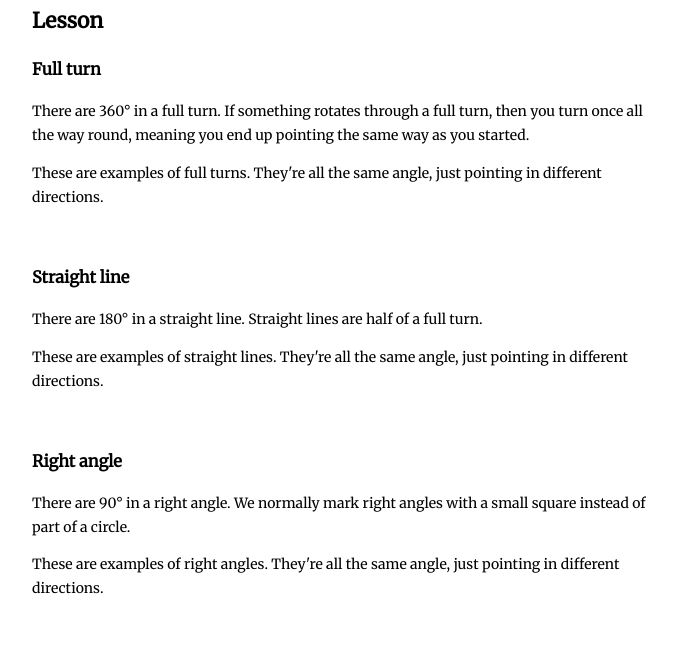
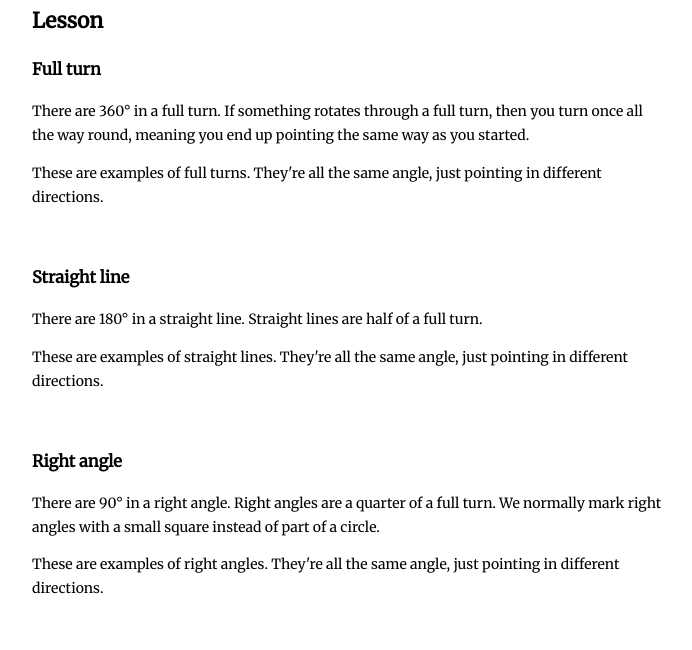
Before and after one commit to mwilliamson/maths-lessons, a website: page types-of-angles.html in a window 1280 px wide. Shown: the part 82-732 px from the top of the page, without its empty margins (293-985 px from the left). Drawn offline with nearby package versions, Linux system fonts and the light colour scheme; files that its build step writes are made by us from their sources.

Commit message:
Add to right angle explanation

```diff
--- a/types-of-angles.html
+++ b/types-of-angles.html
@@ -54,6 +54,7 @@
 
       <p>
         There are 90° in a right angle.
+        Right angles are a quarter of a full turn.
         We normally mark right angles with a small square instead of part of a circle.
       </p>
 
```
